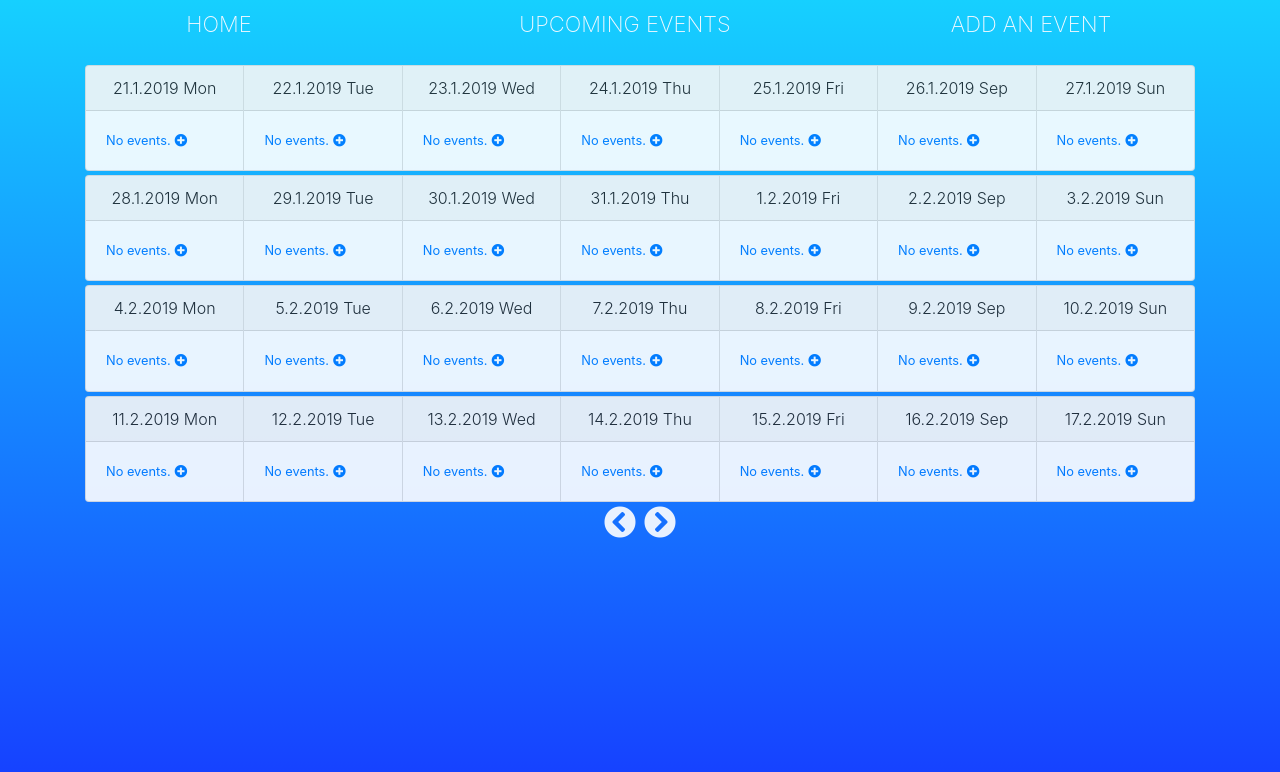
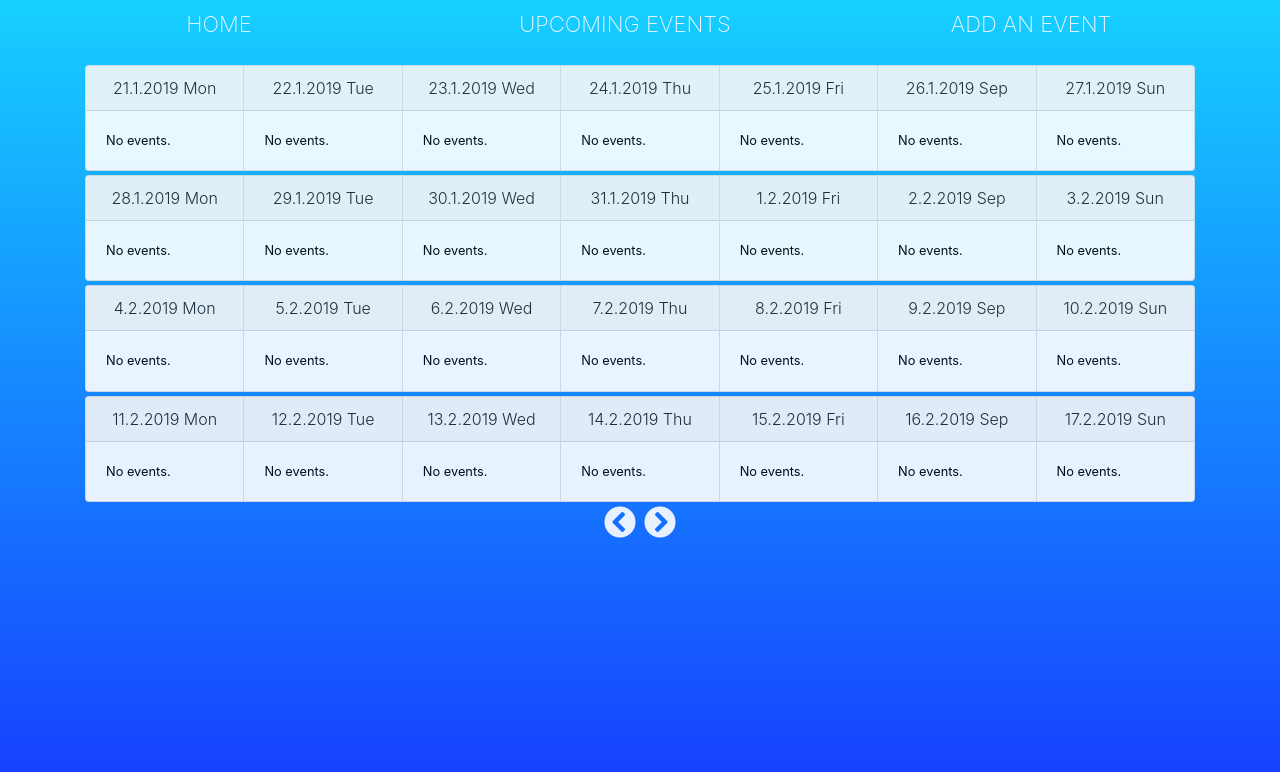
Before and after one commit to tugrulhkarabulut/personal-calendar-vue, a Vue app: page /newevent in a window 1280 px wide. Shown: the top 772 px of the page. Built offline with nearby package versions, Linux system fonts and the light colour scheme.

Commit message:
events are displayed on the calendar, and sorted on the eventlist

```diff
--- a/src/components/Event.vue
+++ b/src/components/Event.vue
@@ -1,11 +1,16 @@
 <template>
-  <div class="card date-card mb-1">
+  <div class="card date-card mb-1" @click="addEvent">
     <div class="card-header date-card-header lead text-center">{{ date }}</div>
     <div class="card-body text-primary">
       <p class="card-text date-card-text">
-        <span class="text-center">No events.</span>
-        <span class="add-event ml-1" @click="addEvent">
-          <i class="fas fa-plus-circle"></i>
+        <span class="text-center">
+          <ul class="event-list" v-if="eventsOnThisDate.length > 0">
+            <li
+              class="event-list-item"
+              v-for="event in eventsOnThisDate"
+            >{{ event.name }}, {{ event.description}}</li>
+          </ul>
+          <span class="no-events-text" v-else>No events.</span>
         </span>
       </p>
     </div>
@@ -14,22 +19,38 @@
 
 <script>
 export default {
-  props: ["date"],
+  props: ["date", "events"],
   data() {
     return {};
+  },
+  computed: {
+    eventsOnThisDate() {
+      const events = [];
+      for (event of this.events) {
+        if (event.date === this.date) {
+          events.push({
+            name: event.eventName,
+            description: event.description
+          });
+        }
+      }
+      return events;
+    }
   },
   methods: {
     addEvent() {
       this.$emit("add-event", this.date);
     }
-  }
+  },
+  created() {}
 };
 </script>
 
 <style>
 .date-card {
-  height: 5%;
+  max-height: 5%;
   transition: all 0.3s;
+  cursor: pointer;
 }
 
 .date-card:hover {
@@ -48,4 +69,14 @@ export default {
 .add-event {
   cursor: pointer;
 }
+
+.event-list {
+  margin: 0;
+  padding: 0;
+  list-style-type: none;
+}
+
+.no-events-text {
+  color: black;
+}
 </style>
--- a/src/components/Home.vue
+++ b/src/components/Home.vue
@@ -1,6 +1,6 @@
 <template>
   <div>
-    <div class="container">
+    <div class="container home-container">
       <div class="card text-center home mt-5">
         <div class="card-body row align-items-center justify-content-center">
           <h2 class="card-title title col-12">Welcome!</h2>
@@ -40,4 +40,8 @@ export default {};
 .title {
   font-weight: 200;
 }
+
+.home-container {
+  transform: translate(0, 50%);
+}
 </style>
--- a/src/components/upcomingEvents.vue
+++ b/src/components/upcomingEvents.vue
@@ -2,12 +2,16 @@
   <div class="container">
     <div class="row justify-content-center mt-3">
       <ul class="list-group col-md-10 text-center">
-        <li class="list-group-item mt-1" :class="{active: i === 0}" v-for="(event, i) in events">
-          {{event.eventName}} {{event.description}}
+        <li
+          class="list-group-item mt-1"
+          :class="{active: i === 0}"
+          v-for="(event, i) in sortedEvents"
+        >
+          {{event.event.eventName}} {{event.event.description}}
           <span
             class="badge badge-pill date-badge ml-5"
             :class="{activedate: i === 0}"
-          >{{event.date}}</span>
+          >{{event.event.date}}</span>
         </li>
       </ul>
     </div>
@@ -16,7 +20,21 @@
 
 <script>
 export default {
-  props: ["events"]
+  props: ["events"],
+  computed: {
+    sortedEvents() {
+      const events = this.events.map(event => {
+        let dateArr = event.date.split(".").slice(0, 3);
+        dateArr[2] = dateArr[2].split(" ")[0];
+        dateArr = dateArr.map(date => Number(date));
+        const date = dateArr.reduce((sum, el) => (sum += el));
+        return { precedence: date, event };
+      });
+      return events.sort((a, b) => {
+        return a.precedence - b.precedence;
+      });
+    }
+  }
 };
 </script>
 
```
